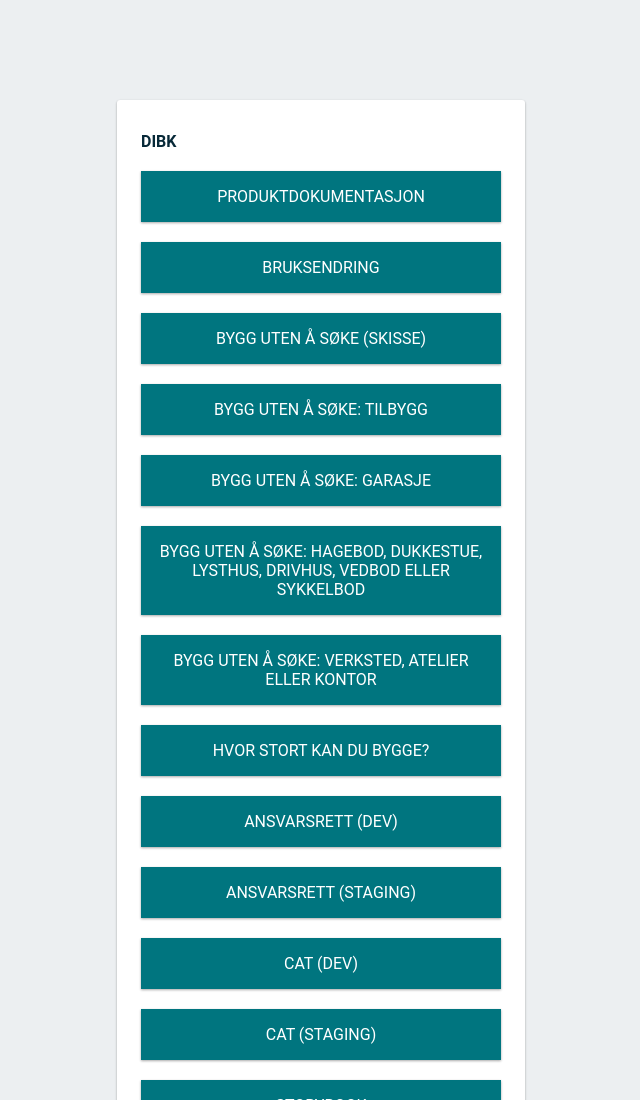
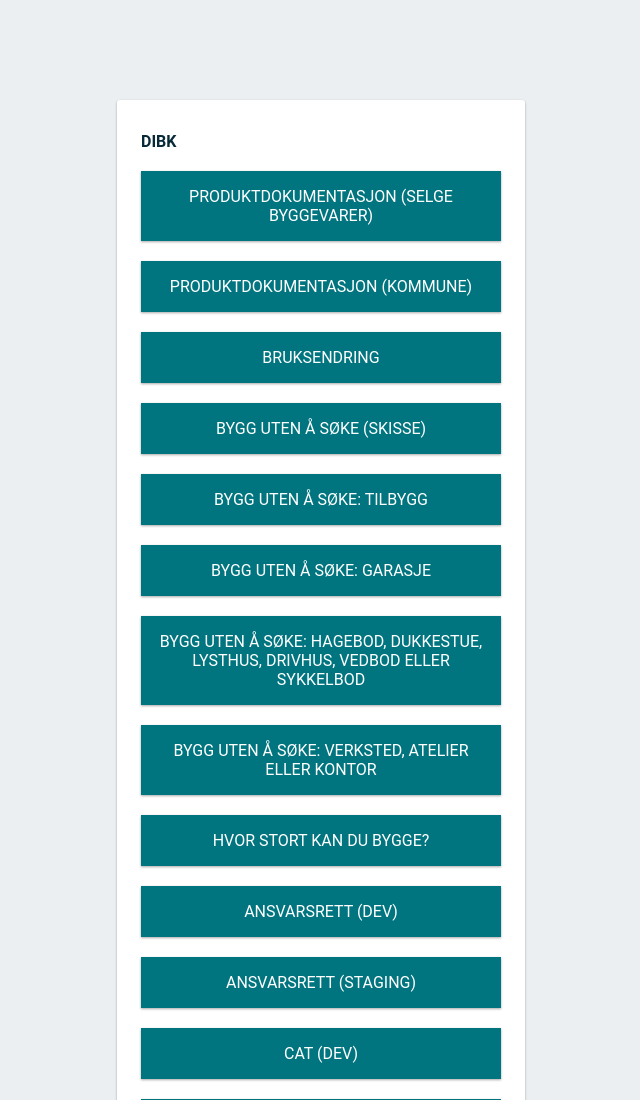
Before and after one commit to DirektoratetForByggkvalitet/dibk-all, a website: page public/index.html in a window 1280 px wide. Shown: the top 1100 px of the page, without its empty margins (319-959 px from the left). Drawn offline with Linux system fonts and the light colour scheme.

Commit message:
Add new veiviser and update name

```diff
--- a/public/index.html
+++ b/public/index.html
@@ -77,8 +77,11 @@
 <body>
     <div id="message">
         <h1>DIBK</h1>
+        <a class="link" href="https://dibk-prodok-sjekkliste.firebaseapp.com/">
+          <div>Produktdokumentasjon (selge byggevarer)</div>
+      </a>
         <a class="link" href="https://dibk-prodok.firebaseapp.com/">
-            <div>Produktdokumentasjon</div>
+            <div>Produktdokumentasjon (kommune)</div>
         </a>
         <a class="link" href="https://dibk-bruksendring.firebaseapp.com/">
             <div>Bruksendring</div>
```
